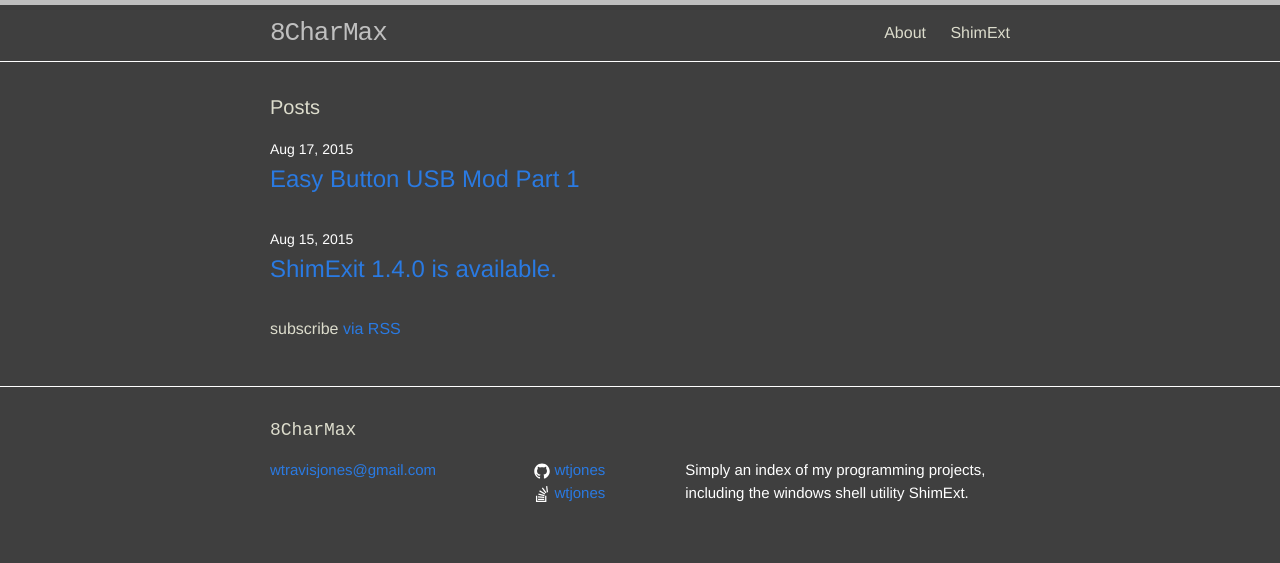
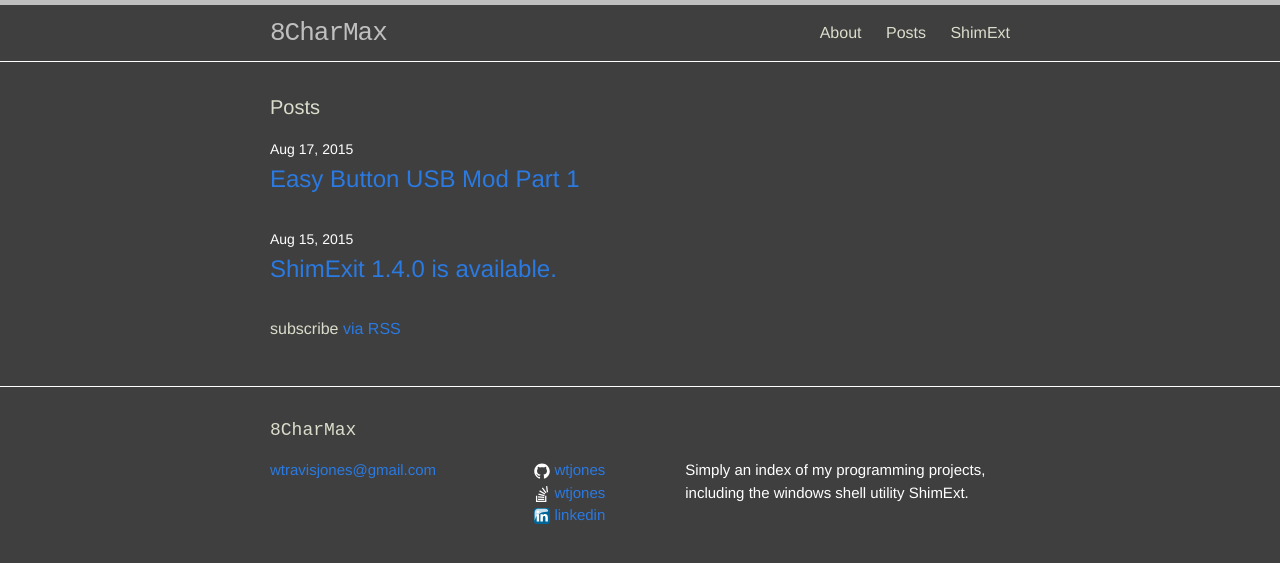
Before and after one commit to wtjones/8charmax, a Jekyll site: the page built from index.html, in a window 1280 px wide. Shown: the top 563 px of the page. Built offline with Jekyll 4.4.1, drawn with Linux system fonts in a browser that asks for light colours.

Commit message:
post index and linkedin

```diff
--- a/_config.yml
+++ b/_config.yml
@@ -9,6 +9,7 @@ url: "http://8charmax.com" # the base hostname & protocol for your site
 twitter_username:
 github_username:  wtjones
 stackoverflow_username: wtjones
+linkedin_username: wtravisjones
 
 # Build settings
 markdown: kramdown
--- a/_includes/footer.html
+++ b/_includes/footer.html
@@ -53,6 +53,27 @@
             </a>
           </li>
           {% endif %}
+          {% if site.linkedin_username %}
+          <li>
+              <a href="www.linkedin.com/in/{{ site.stackoverflow_username }}">
+                <span class="icon">
+                  <svg viewBox="0 0 200 200" width="16" height="16" preserveAspectRatio="x20Y20 meet">
+                      <defs>
+                      <linearGradient id="linearGradient3003" y2="425.4" gradientUnits="userSpaceOnUse" x2="-395.85" gradientTransform="matrix(-0.50335197,0,0,0.50335205,-148.17928,-158.80197)" y1="274.71" x1="-344.15">
+                        <stop stop-color="#FFF" offset="0"/>
+                        <stop stop-color="#FFF" stop-opacity="0" offset="1"/>
+                      </linearGradient>
+                      </defs>
+                      <rect transform="scale(-1,1)" rx="30.201" ry="30.201" height="199.98" width="200" y="0.011226" x="-200" fill="#069"/>
+                      <path opacity="0.7811159" d="m147.16,8.5612-94.32,0c-24.967,0-45.066,20.263-45.066,45.433v92.02c0.80814,19.647,3.9167,7.2266,9.8337-14.531,6.8768-25.287,29.273-47.388,56.547-63.952,20.817-12.642,44.119-20.715,86.533-21.483,24.054-0.43553,21.931-31.218-13.527-37.487z" fill="url(#linearGradient3003)"/>
+                      <path d="m63.992,167.85,0-90.884-30.208,0,0,90.884,30.208,0zm-15.1-103.3c10.534,0,17.091-6.9789,17.091-15.7-0.19632-8.9179-6.5566-15.703-16.891-15.703-10.333,0-17.09,6.7852-17.09,15.703,0,8.7216,6.5553,15.7,16.693,15.7h0.19633z" fill="#FFF"/>
+                      <path d="m80.712,167.85,30.208,0,0-50.754c0-2.7163,0.19632-5.4298,0.99398-7.3715,2.1838-5.4271,7.1542-11.048,15.499-11.048,10.931,0,15.304,8.3343,15.304,20.552v48.621h30.206v-52.112c0-27.916-14.903-40.905-34.778-40.905-16.296,0-23.451,9.1089-27.426,15.313h0.2017v-13.181h-30.208c0.39641,8.528,0,90.884,0,90.884z" fill="#FFF"/>
+                    </svg>
+                  </span>
+                <span class="username">linkedin</span>
+              </a>
+          </li>
+          {% endif %}
         </ul>
       </div>
 
```
Also changed, not shown: posts.md (added, +13 -0 lines).
